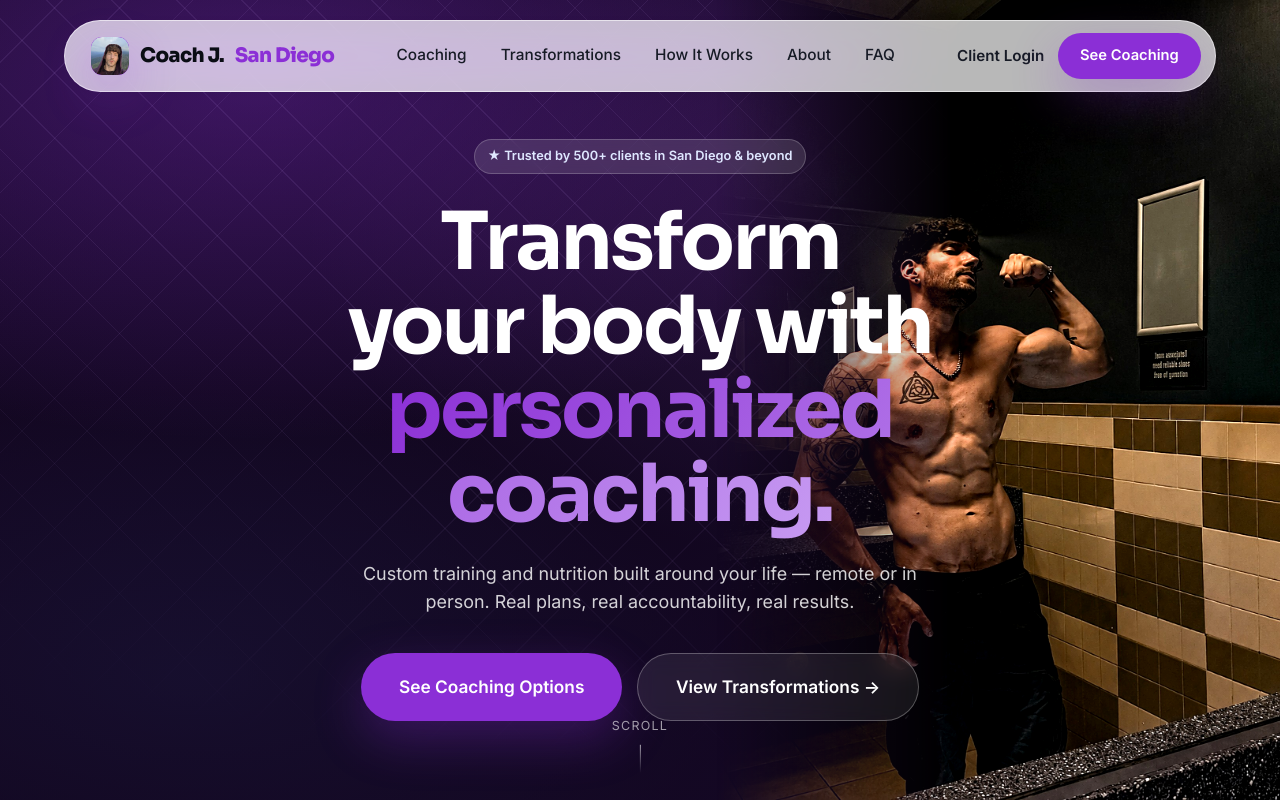
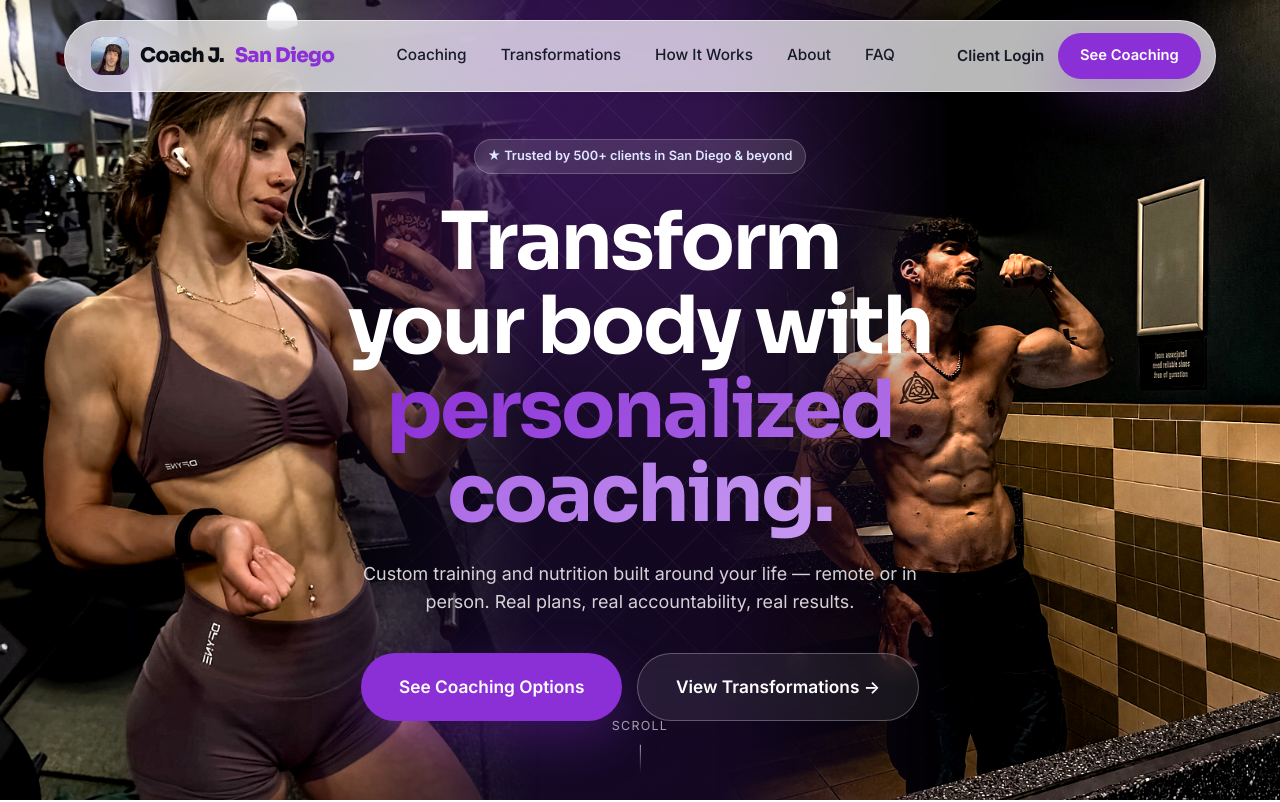
Before and after one commit to stevenson-pacificridgeway/coachjsd, a website: page index.html in a window 1280 px wide. Shown: the top 802 px of the page. Drawn offline with nearby package versions, Linux system fonts and the light colour scheme.

Commit message:
Add left hero figure element for two-athlete hero

```diff
--- a/index.html
+++ b/index.html
@@ -53,6 +53,7 @@
   <section class="hero">
     <div class="hero-bg" aria-hidden="true"></div>
     <div class="hero-grid" aria-hidden="true"></div>
+    <div class="hero-figure-left" aria-hidden="true"></div>
     <div class="hero-figure" aria-hidden="true"></div>
     <div class="hero-overlay"></div>
     <div class="wrap hero-inner">
```
